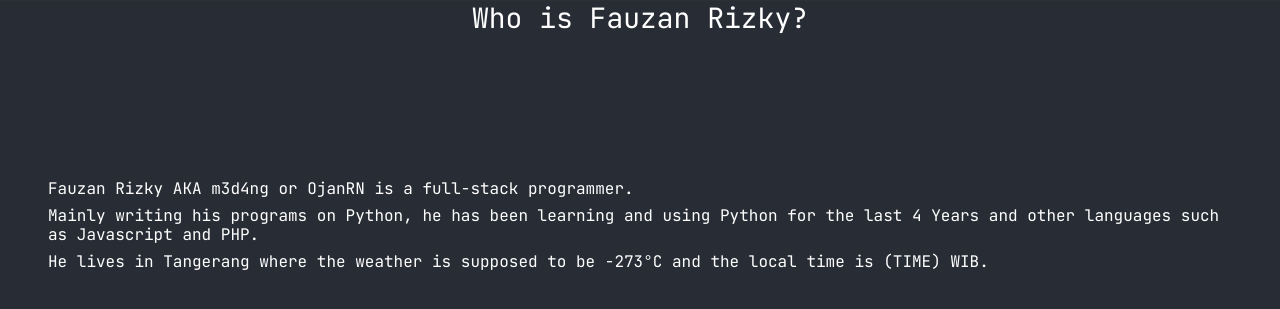
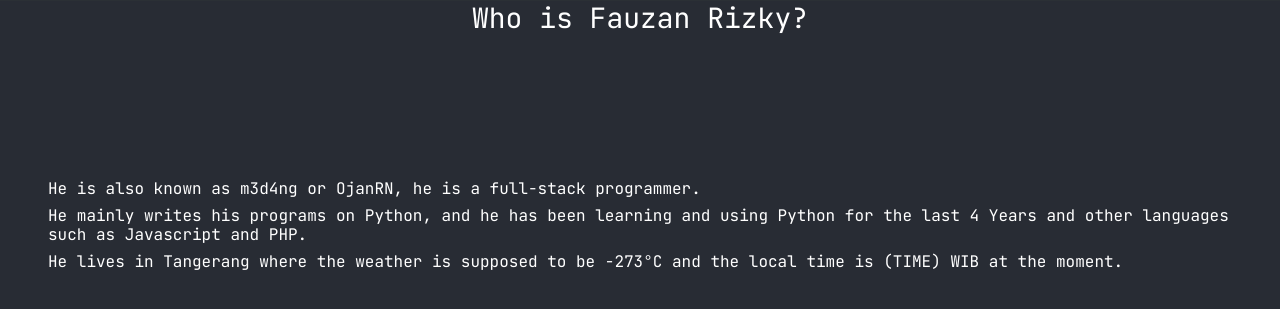
Before and after one commit to OjanRN/ojanflask, a Flask app: page /about in a window 1280 px wide. Shown: the part 55-364 px from the top of the page. Run offline with Flask 2, Linux system fonts and the light colour scheme; data that the repository does not hold is empty.

Commit message:
revised about.html

```diff
--- /dev/null
+++ b/static/contact.css
@@ -0,0 +1,4 @@
+h5 {
+    text-align: center;
+    align-items: center;
+}
--- a/templates/about.html
+++ b/templates/about.html
@@ -24,15 +24,15 @@ Fauzan Rizky
 <div class="container-fluid" id="mainDiv">
     <h3>Who is Fauzan Rizky?</h3>
     <h6>
-        Fauzan Rizky AKA m3d4ng or OjanRN is a full-stack programmer.
+        He is also known as m3d4ng or OjanRN, he is a full-stack programmer.
     </h6>
     <h6>
-        Mainly writing his programs on Python, he has been learning and using Python
+        He mainly writes his programs on Python, and he has been learning and using Python
         for the last 4 Years and other languages such as Javascript and PHP.
     </h6>
     <h6>
         He lives in Tangerang where the weather is supposed to be {{WEATHER}}°C and
-        the local time is (TIME) WIB.
+        the local time is (TIME) WIB at the moment.
     </h6>
 </div>
 {% endblock %}
```
